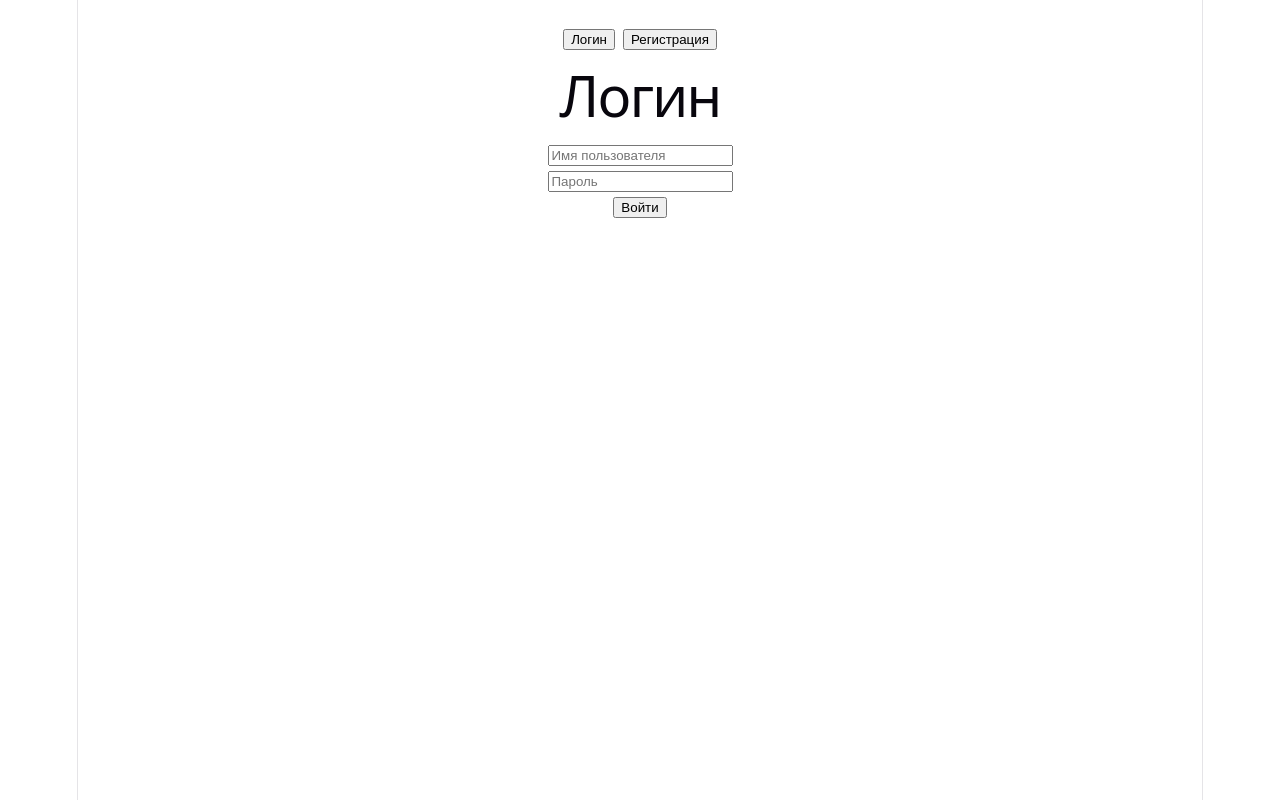
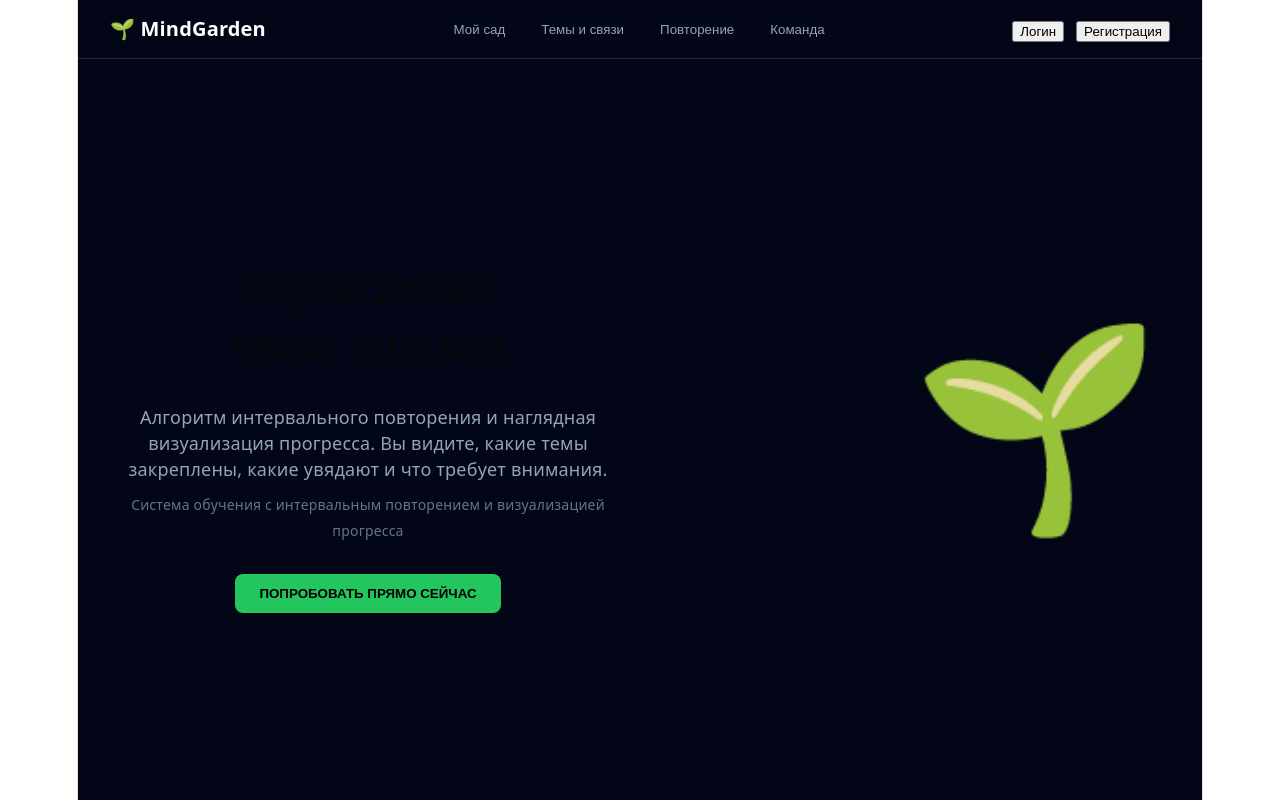
Before and after one commit to natariusssss/garden, a React (Vite) app in the folder frontend/: page / in a window 1280 px wide. Before the commit this address led to /login. Built offline with nearby package versions, Linux system fonts and the light colour scheme.

Commit message:
Update frontend UI and navigation

```diff
--- a/frontend/src/App.jsx
+++ b/frontend/src/App.jsx
@@ -1,51 +1,40 @@
 import { Navigate, Route, Routes } from "react-router-dom";
+import Layout from "./components/Layout";
+import HomePage from "./pages/HomePage";
+import DashboardPage from "./pages/DashboardPage";
+import TopicPage from "./pages/TopicPage";
+import ProfilePage from "./pages/ProfilePage";
 import LoginPage from "./pages/LoginPage";
 import RegisterPage from "./pages/RegisterPage";
-import ProfilePage from "./pages/ProfilePage";
-import DashboardPage from "./pages/DashboardPage";
-import TopicPage from "./pages/TopicPage";
+
 function ProtectedRoute({ children }) {
   const token = localStorage.getItem("token");
-
-  if (!token) {
-    return <Navigate to="/login" replace />;
-  }
-
+  if (!token) return <Navigate to="/register" replace />;
   return children;
 }
 
 export default function App() {
   return (
     <Routes>
-      <Route path="/" element={<Navigate to="/login" replace />} />
+      {/* публичные страницы */}
+      <Route path="/" element={<HomePage />} />
       <Route path="/login" element={<LoginPage />} />
       <Route path="/register" element={<RegisterPage />} />
 
+      {/* защищённая часть приложения */}
       <Route
-        path="/profile"
         element={
           <ProtectedRoute>
-            <ProfilePage />
+            <Layout />
           </ProtectedRoute>
         }
-      />
+      >
+        <Route path="/dashboard" element={<DashboardPage />} />
+        <Route path="/topics/:id" element={<TopicPage />} />
+        <Route path="/profile" element={<ProfilePage />} />
+      </Route>
 
-      <Route
-        path="/dashboard"
-        element={
-          <ProtectedRoute>
-            <DashboardPage />
-          </ProtectedRoute>
-        }
-      />
-      <Route
-        path="/topics/:id"
-        element={
-          <ProtectedRoute>
-            <TopicPage />
-          </ProtectedRoute>
-        }
-      />
+      <Route path="*" element={<Navigate to="/" replace />} />
     </Routes>
   );
 }
--- /dev/null
+++ b/frontend/src/components/Layout.jsx
@@ -0,0 +1,44 @@
+import { Link, Outlet } from "react-router-dom";
+
+export default function Layout() {
+  return (
+    <div style={{ minHeight: "100vh", background: "#020617", color: "white" }}>
+      <div
+        style={{
+          display: "flex",
+          justifyContent: "space-between",
+          alignItems: "center",
+          padding: "16px 32px",
+          borderBottom: "1px solid #1e293b",
+        }}
+      >
+         <div style={{ fontWeight: "bold", fontSize: "20px" }}>
+            🌱 MindGarden
+        </div>
+
+        <div style={{ display: "flex", gap: "24px" }}>
+          <Link to="/dashboard" style={{ color: "#94a3b8", textDecoration: "none" }}>
+            Мой сад
+          </Link>
+          <Link to="/dashboard" style={{ color: "#94a3b8", textDecoration: "none" }}>
+            Темы и связи
+          </Link>
+          <Link to="/dashboard" style={{ color: "#94a3b8", textDecoration: "none" }}>
+            Повторение
+          </Link>
+          <Link to="/dashboard" style={{ color: "#94a3b8", textDecoration: "none" }}>
+            Команда
+          </Link>
+        </div>
+
+        <Link to="/profile">
+          <button>Личный кабинет</button>
+        </Link>
+      </div>
+
+      <div style={{ padding: "24px" }}>
+        <Outlet />
+      </div>
+    </div>
+  );
+}
--- a/frontend/src/pages/DashboardPage.jsx
+++ b/frontend/src/pages/DashboardPage.jsx
@@ -46,20 +46,10 @@ export default function DashboardPage() {
   return (
     <div className="page">
       <div className="card">
-        <div className="tabs">
-          <Link to="/dashboard">
-            <button>Dashboard</button>
-          </Link>
-          <Link to="/profile">
-            <button>Профиль</button>
-          </Link>
-        </div>
 
         <h1 className="title">Mind Garden</h1>
 
-        <button className="secondary-button" onClick={handleLogout}>
-          Выйти
-        </button>
+
 
         <div style={{ marginTop: "24px" }}>
           <h2>Добавить новую тему</h2>
--- /dev/null
+++ b/frontend/src/pages/HomePage.jsx
@@ -0,0 +1,128 @@
+import { Link, useNavigate } from "react-router-dom";
+
+export default function HomePage() {
+  const navigate = useNavigate();
+
+  return (
+    <div style={{ minHeight: "100vh", background: "#020617", color: "white" }}>
+      {/* NAVBAR */}
+      <div
+        style={{
+          display: "flex",
+          justifyContent: "space-between",
+          alignItems: "center",
+          padding: "16px 32px",
+          borderBottom: "1px solid #1e293b",
+        }}
+      >
+        <div style={{ fontWeight: "bold", fontSize: "20px" }}>
+            🌱 MindGarden
+        </div>
+
+        <div style={{ display: "flex", gap: "24px" }}>
+          <button
+            onClick={() => navigate("/register")}
+            style={{
+              background: "transparent",
+              border: "none",
+              color: "#94a3b8",
+              cursor: "pointer",
+            }}
+          >
+            Мой сад
+          </button>
+
+          <button
+            onClick={() => navigate("/register")}
+            style={{
+              background: "transparent",
+              border: "none",
+              color: "#94a3b8",
+              cursor: "pointer",
+            }}
+          >
+            Темы и связи
+          </button>
+
+          <button
+            onClick={() => navigate("/register")}
+            style={{
+              background: "transparent",
+              border: "none",
+              color: "#94a3b8",
+              cursor: "pointer",
+            }}
+          >
+            Повторение
+          </button>
+
+          <button
+            onClick={() => navigate("/register")}
+            style={{
+              background: "transparent",
+              border: "none",
+              color: "#94a3b8",
+              cursor: "pointer",
+            }}
+          >
+            Команда
+          </button>
+        </div>
+
+        <div style={{ display: "flex", gap: "12px" }}>
+          <Link to="/login">
+            <button>Логин</button>
+          </Link>
+          <Link to="/register">
+            <button>Регистрация</button>
+          </Link>
+        </div>
+      </div>
+
+      {/* HERO */}
+      <div
+        style={{
+          display: "flex",
+          alignItems: "center",
+          justifyContent: "space-between",
+          height: "80vh",
+          padding: "40px",
+        }}
+      >
+        <div style={{ maxWidth: "500px" }}>
+          <h1 style={{ fontSize: "48px", lineHeight: "1.2" }}>
+            Взращивай <br /> свои знания
+          </h1>
+
+          <p style={{ marginTop: "20px", color: "#94a3b8" }}>
+            Алгоритм интервального повторения и наглядная визуализация
+            прогресса. Вы видите, какие темы закреплены, какие увядают
+            и что требует внимания.
+          </p>
+
+          <p style={{ marginTop: "10px", fontSize: "14px", color: "#64748b" }}>
+            Система обучения с интервальным повторением и визуализацией
+            прогресса
+          </p>
+
+          <button
+            onClick={() => navigate("/register")}
+            style={{
+              marginTop: "30px",
+              padding: "12px 24px",
+              background: "#22c55e",
+              border: "none",
+              borderRadius: "8px",
+              fontWeight: "bold",
+              cursor: "pointer",
+            }}
+          >
+            ПОПРОБОВАТЬ ПРЯМО СЕЙЧАС
+          </button>
+        </div>
+
+        <div style={{ fontSize: "200px" }}>🌱</div>
+      </div>
+    </div>
+  );
+}
--- a/frontend/src/pages/ProfilePage.jsx
+++ b/frontend/src/pages/ProfilePage.jsx
@@ -1,6 +1,7 @@
 import { useEffect, useState } from "react";
 import { useNavigate } from "react-router-dom";
 import { getMe } from "../api/auth";
+
 
 export default function ProfilePage() {
   const [user, setUser] = useState(null);
@@ -25,7 +26,7 @@ export default function ProfilePage() {
 
   const handleLogout = () => {
     localStorage.removeItem("token");
-    navigate("/login");
+    navigate("/");
   };
 
   if (message) {
--- a/frontend/src/pages/TopicPage.jsx
+++ b/frontend/src/pages/TopicPage.jsx
@@ -65,14 +65,7 @@ export default function TopicPage() {
   return (
     <div className="page">
       <div className="card topic-card">
-        <div className="tabs">
-          <Link to="/dashboard">
-            <button>Dashboard</button>
-          </Link>
-          <Link to="/profile">
-            <button>Профиль</button>
-          </Link>
-        </div>
+
 
         <h1 className="title">{topic.name}</h1>
 
```
